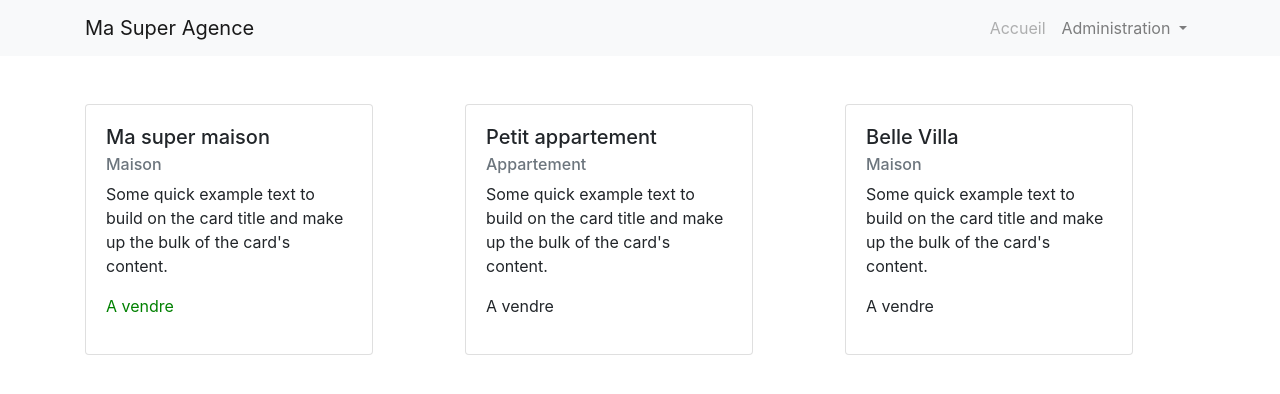
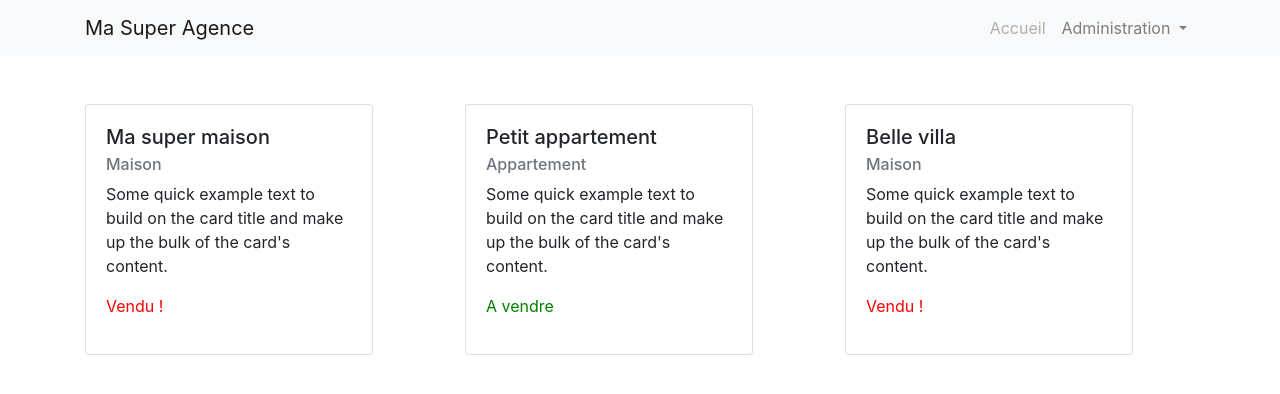
Before and after one commit to sserges/monAgence, an Angular app: page / in a window 1280 px wide. Shown: the top 394 px of the page. Built offline with nearby package versions, Linux system fonts and the light colour scheme.

Commit message:
Loops in the DOM

```diff
--- a/src/app/app.component.html
+++ b/src/app/app.component.html
@@ -2,40 +2,20 @@
 
 <div class="container">
   <div class="row mt-5">
-    <div class="col-sm-12 col-md-6 col-lg-4">
+
+    <div class="col-sm-12 col-md-6 col-lg-4" *ngFor="let property of properties; let i = index">
       <div class="card" style="width: 18rem;">
         <div class="card-body">
-          <h5 class="card-title">Ma super maison</h5>
-          <h6 class="card-subtitle mb-2 text-muted">Maison</h6>
+          <h5 class="card-title">{{ property.title }}</h5>
+          <h6 class="card-subtitle mb-2 text-muted">{{ property.category }}</h6>
           <p class="card-text">Some quick example text to build on the card title and make up the bulk of the card's content.</p>
-          <p [ngStyle]="{color: getSoldValue()}">
-            <span *ngIf="!sold">A vendre</span>
-            <span *ngIf="sold">Vendu !</span>
+          <p [ngStyle]="{color: getSoldValue(i)}">
+            <span *ngIf="!property.sold">A vendre</span>
+            <span *ngIf="property.sold">Vendu !</span>
           </p>
         </div>
       </div>
     </div>
 
-    <div class="col-sm-12 col-md-6 col-lg-4">
-      <div class="card" style="width: 18rem;">
-        <div class="card-body">
-          <h5 class="card-title">Petit appartement</h5>
-          <h6 class="card-subtitle mb-2 text-muted">Appartement</h6>
-          <p class="card-text">Some quick example text to build on the card title and make up the bulk of the card's content.</p>
-          <p>A vendre</p>
-        </div>
-      </div>
-    </div>
-
-    <div class="col-sm-12 col-md-6 col-lg-4">
-      <div class="card" style="width: 18rem;">
-        <div class="card-body">
-          <h5 class="card-title">Belle Villa</h5>
-          <h6 class="card-subtitle mb-2 text-muted">Maison</h6>
-          <p class="card-text">Some quick example text to build on the card title and make up the bulk of the card's content.</p>
-          <p>A vendre</p>
-        </div>
-      </div>
-    </div>
   </div>
 </div>
--- a/src/app/app.component.ts
+++ b/src/app/app.component.ts
@@ -10,8 +10,26 @@ export class AppComponent {
 
   sold = false;
 
-  getSoldValue() {
-    if (this.sold) {
+  properties = [
+    {
+      title: 'Ma super maison',
+      category: 'Maison',
+      sold: true
+    },
+    {
+      title: 'Petit appartement',
+      category: 'Appartement',
+      sold: false
+    },
+    {
+      title: 'Belle villa',
+      category: 'Maison',
+      sold: true
+    }
+  ];
+
+  getSoldValue(i) {
+    if (this.properties[i].sold) {
       return 'red';
     } else {
       return 'green';
```
